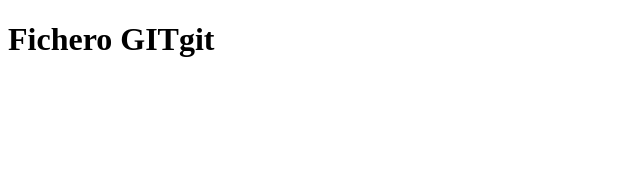
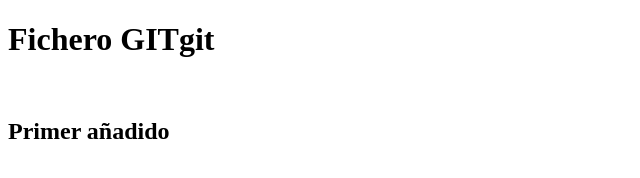
Before and after one commit to pacomisval/pruebaGit1, a plain HTML site: page index.html in a window 1280 px wide. Shown: the whole page, without its empty margins (0-640 px from the left). Drawn offline with Linux system fonts and the light colour scheme.

Commit message:
fetch(#2):Segundo commit de p2

```diff
--- a/index.html
+++ b/index.html
@@ -8,5 +8,7 @@
 </head>
 <body>
     <h1>Fichero GITgit</h1>
+    <br>
+    <h2>Primer añadido</h2>
 </body>
 </html>
```
